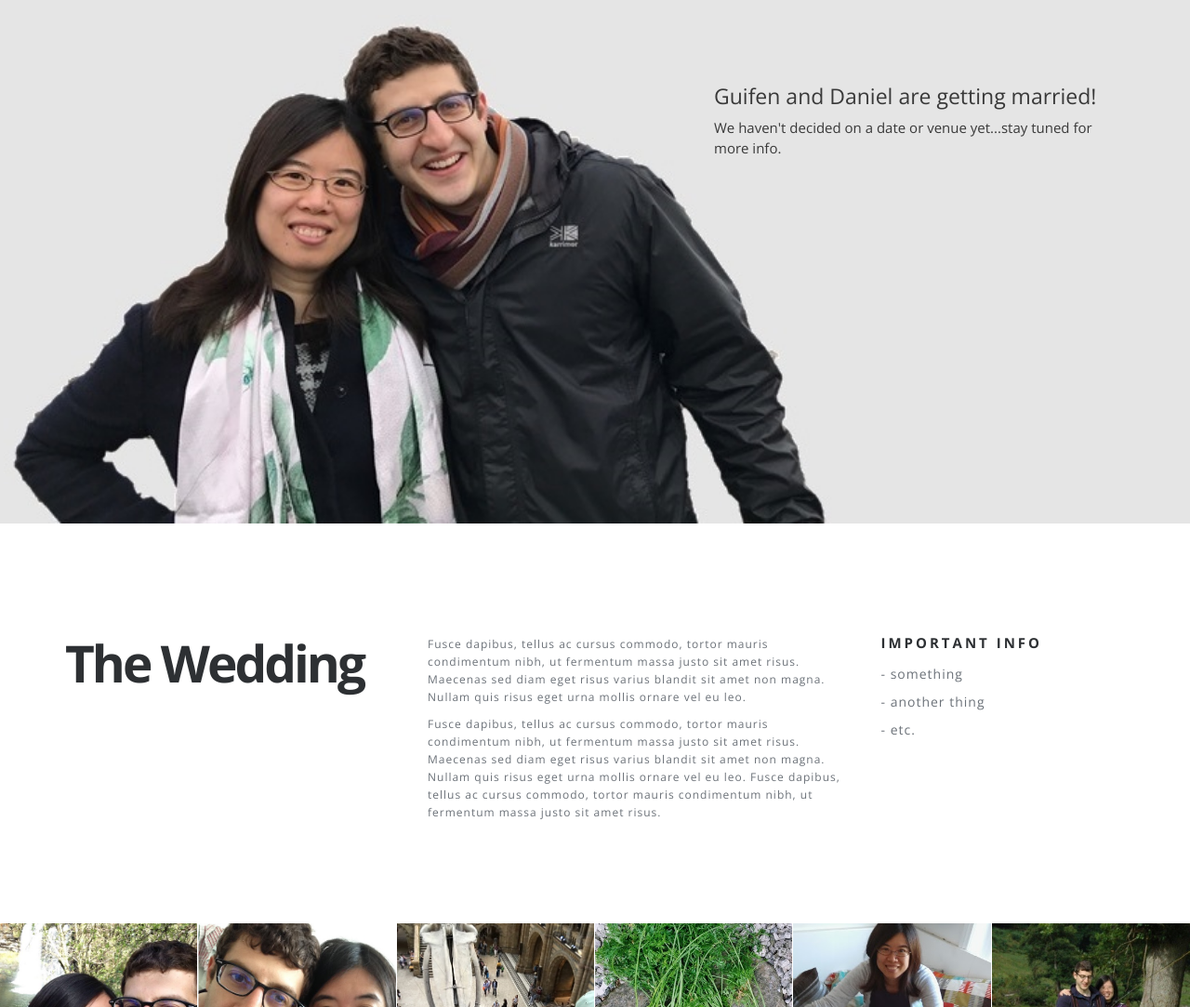
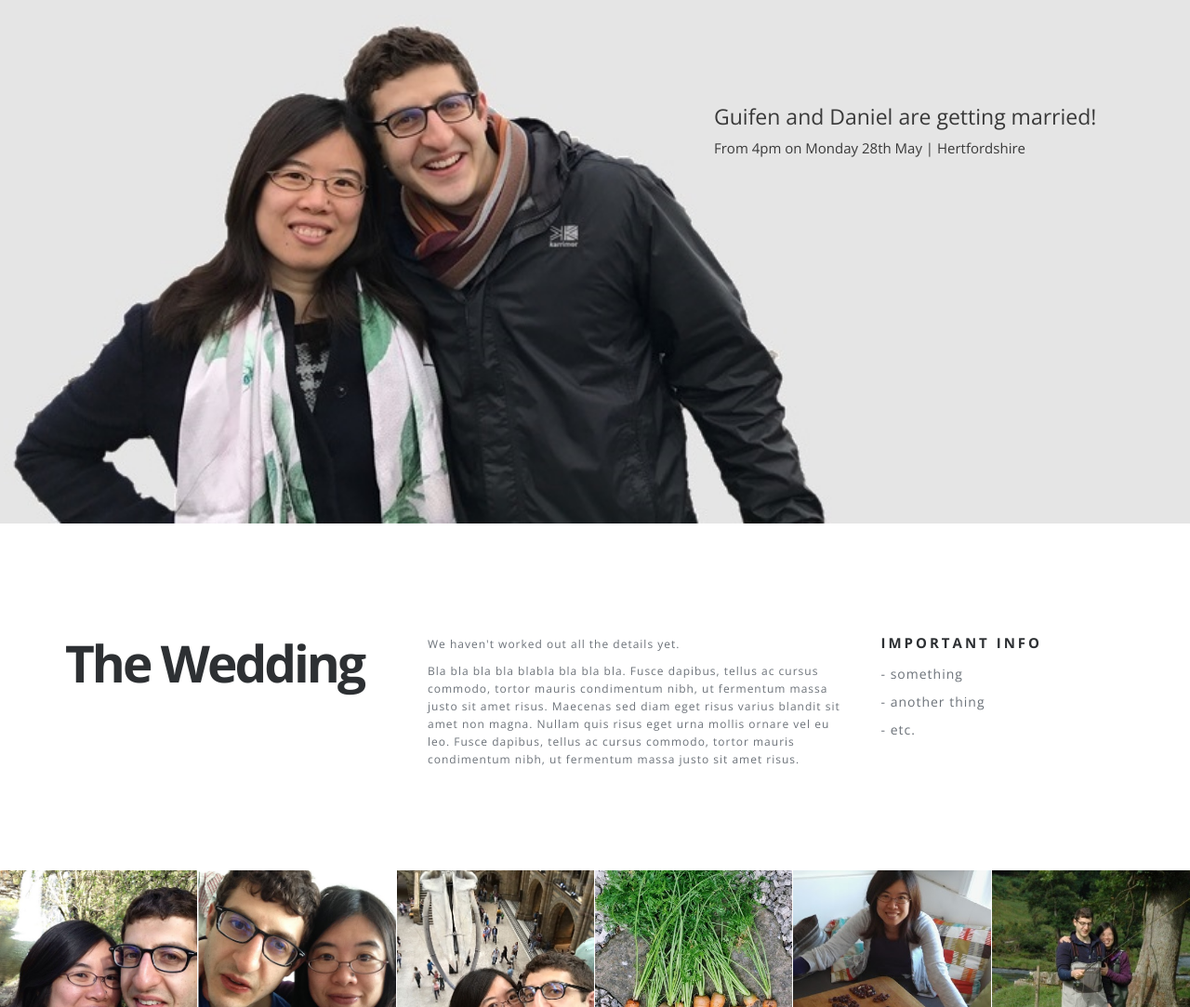
Before and after one commit to d1manson/guifen-daniel.com, a plain HTML site: page index.html in a window 1280 px wide. Shown: the part 240-1323 px from the top of the page at 93% size. Drawn offline with nearby package versions, Linux system fonts and the light colour scheme.

Commit message:
add date

```diff
--- a/index.html
+++ b/index.html
@@ -108,7 +108,7 @@
 
   <div class="banner-text-wrapper">
     <h1>Guifen and Daniel are getting&nbsp;married!</h1>
-    <p>We haven't decided on a date or venue yet...stay tuned for more info.</p>
+    <p>From 4pm on Monday 28th May | Hertfordshire</p>
   </div>
   <img class="banner-inner-img" src="images/banner-inner.jpg"/>
   <!-- Banner Section -->
@@ -125,8 +125,8 @@
       </div>
       <div class="col-md-5 col-sm-6">
         <div class="intro-content">
-          <p>Fusce dapibus, tellus ac cursus commodo, tortor mauris condimentum nibh, ut fermentum massa justo sit amet risus. Maecenas sed diam eget risus varius blandit sit amet non magna. Nullam quis risus eget urna mollis ornare vel eu leo.</p>
-          <p>Fusce dapibus, tellus ac cursus commodo, tortor mauris condimentum nibh, ut fermentum massa justo sit amet risus. Maecenas sed diam eget risus varius blandit sit amet non magna. Nullam quis risus eget urna mollis ornare vel eu leo. Fusce dapibus, tellus ac cursus commodo, tortor mauris condimentum nibh, ut fermentum massa justo sit amet risus. </p>
+          <p>We haven't worked out all the details yet.</p>
+          <p>Bla bla bla bla blabla bla bla bla. Fusce dapibus, tellus ac cursus commodo, tortor mauris condimentum nibh, ut fermentum massa justo sit amet risus. Maecenas sed diam eget risus varius blandit sit amet non magna. Nullam quis risus eget urna mollis ornare vel eu leo. Fusce dapibus, tellus ac cursus commodo, tortor mauris condimentum nibh, ut fermentum massa justo sit amet risus. </p>
         </div>
       </div>
       <div class="col-md-3 col-sm-6">
```
